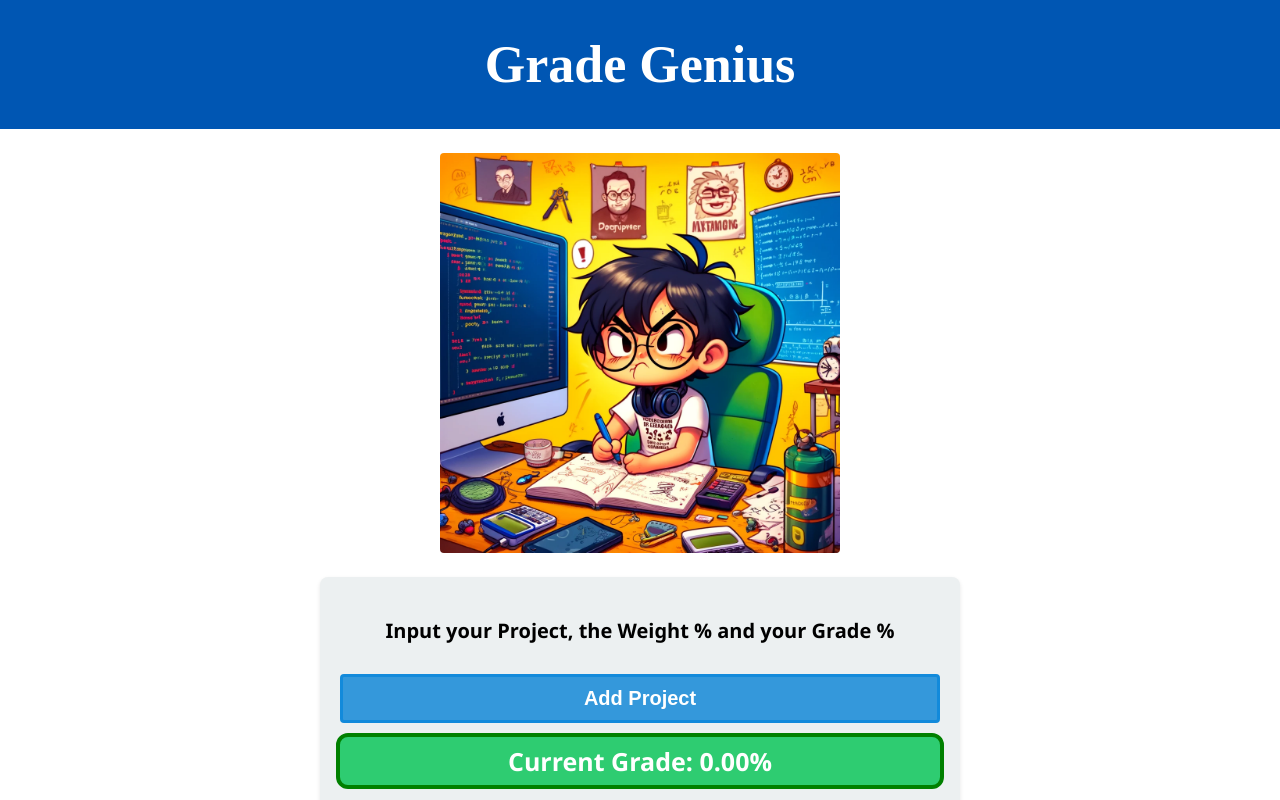
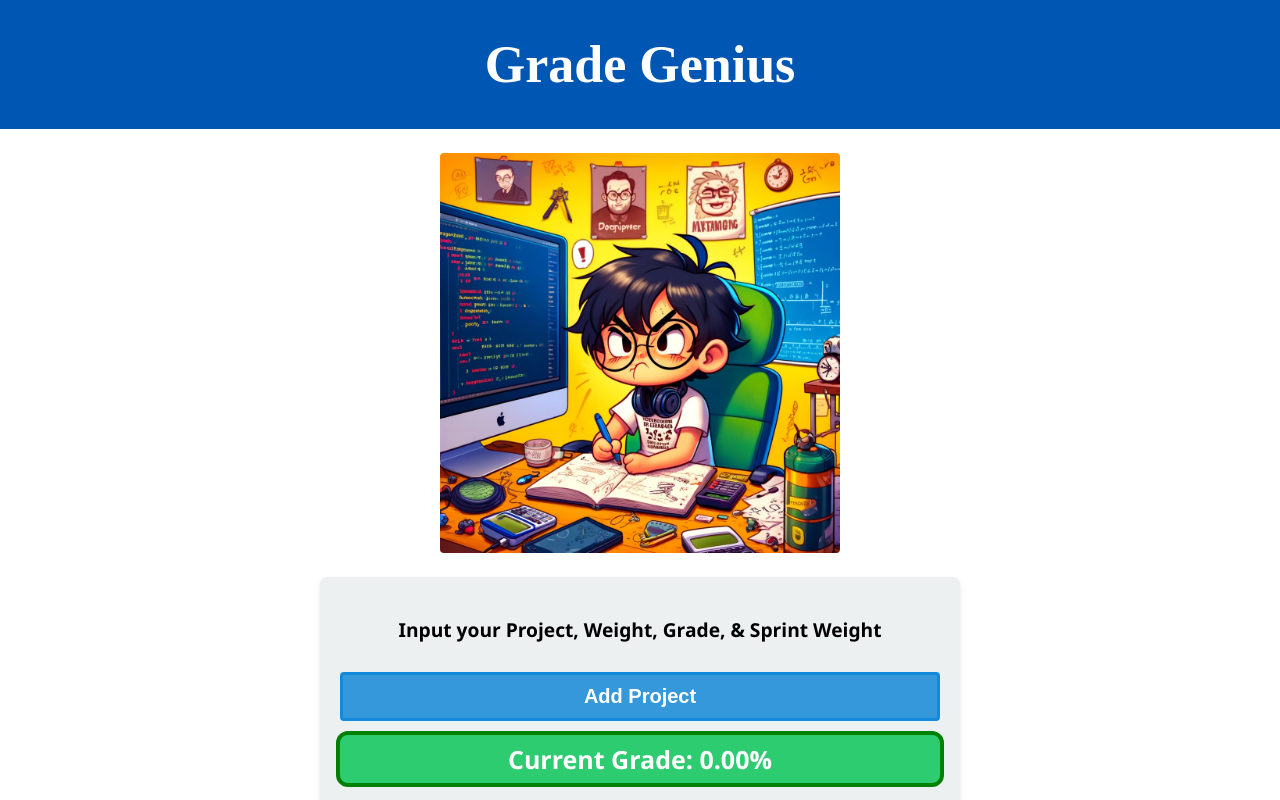
Before and after one commit to sunshineagoo17/grade-genius, a React (Create React App) app: page / in a window 1280 px wide. Shown: the top 800 px of the page. Built offline with nearby package versions, Linux system fonts and the light colour scheme.

Commit message:
Changed title of the input boxes

```diff
--- a/src/GradesCalculator/GradesCalculator.js
+++ b/src/GradesCalculator/GradesCalculator.js
@@ -146,7 +146,7 @@ function GradesCalculator() {
 
     return (
       <div className="grade-calculator">
-          <p className='title'>Input your Project, the Weight % and your Grade %</p>
+          <p className='title'>Input your Project, Weight, Grade, & Sprint Weight</p>
           {projects.map((project, projectIndex) => (
               <div key={project.id} className="project">
                   <input
--- a/src/GradesCalculator/GradesCalculator.scss
+++ b/src/GradesCalculator/GradesCalculator.scss
@@ -38,7 +38,7 @@ $light-color: #ecf0f1; // Light Grey
   }
 
   .title {
-    font-size: 1.25rem;
+    font-size: 1.2rem;
     font-weight: bold;
   }
 
```
